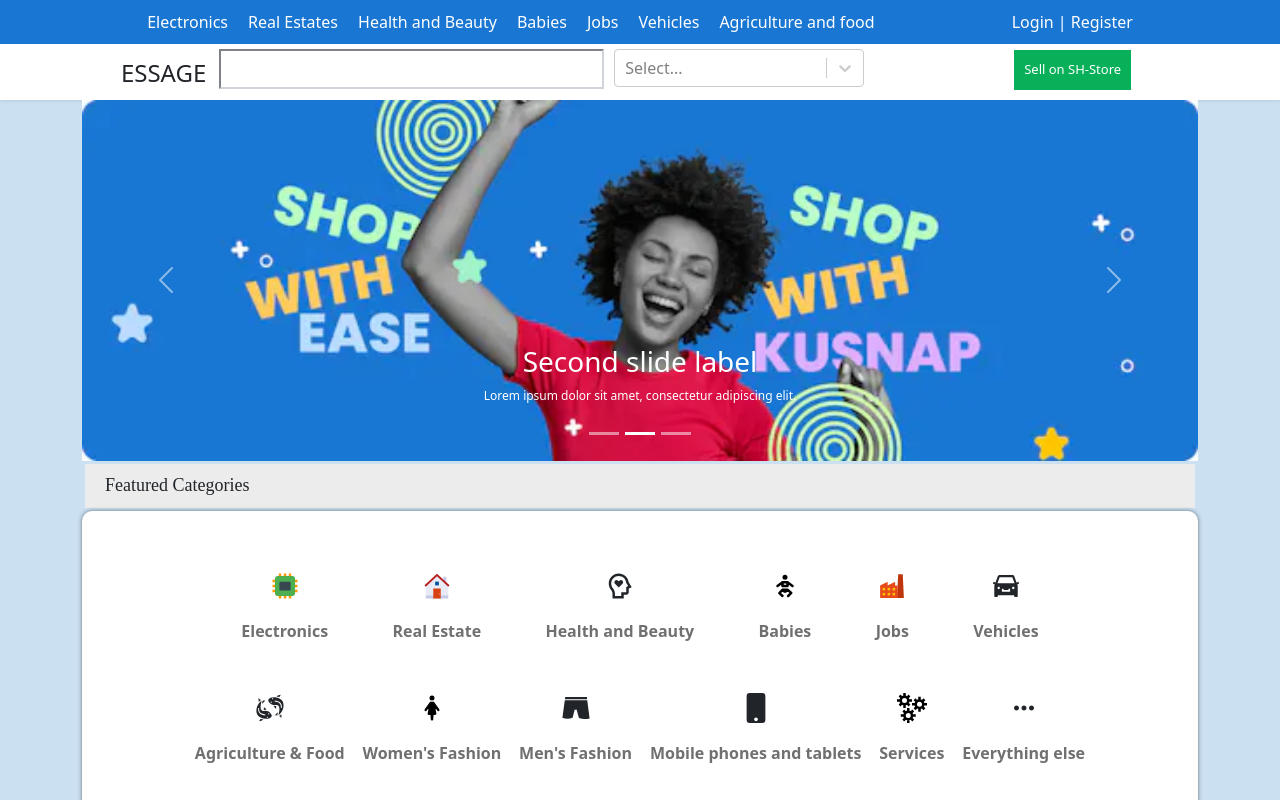
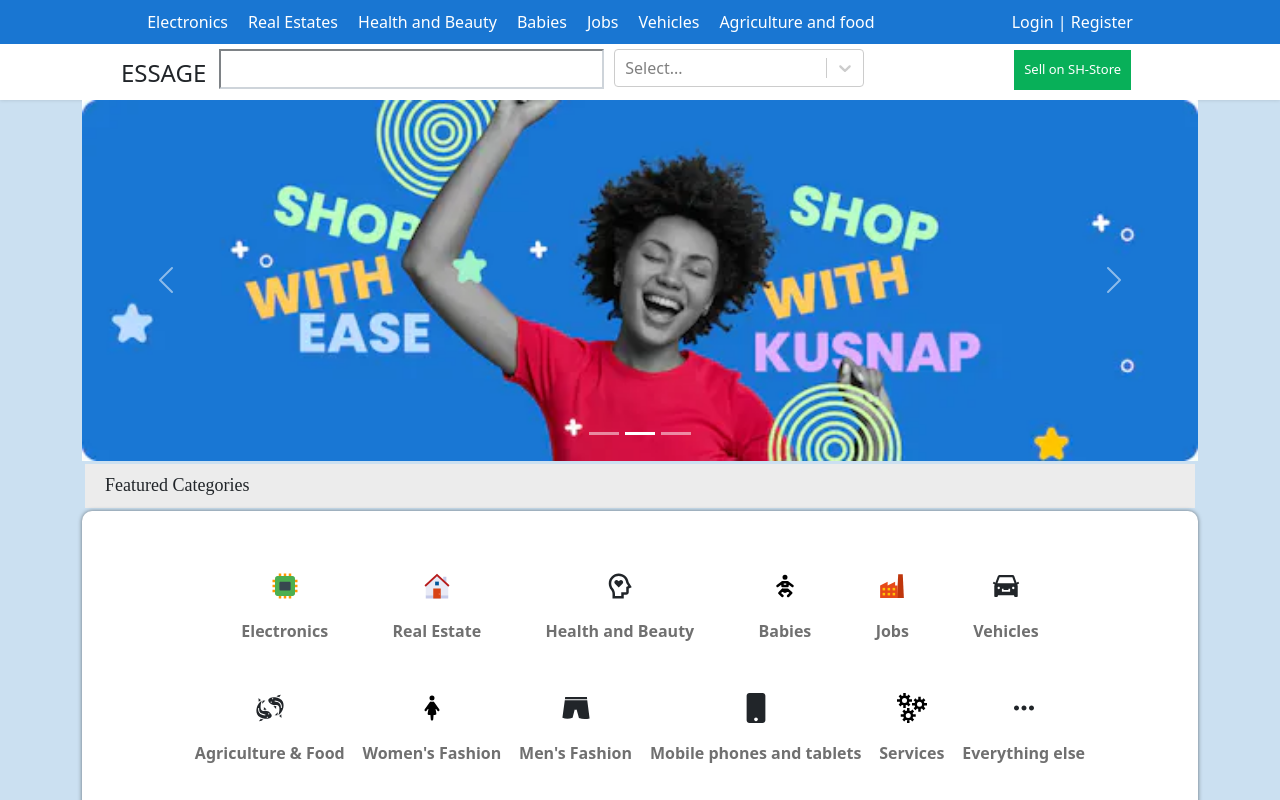
Before and after one commit to SHPrince1/essage-store, a React (Create React App) app: page / in a window 1280 px wide. Shown: the top 800 px of the page. Built offline with nearby package versions, Linux system fonts and the light colour scheme.

Commit message:
Commented text on slider

```diff
--- a/src/components/slider.js
+++ b/src/components/slider.js
@@ -32,8 +32,8 @@
           />
 
           <Carousel.Caption>
-            <h3>Second slide label</h3>
-            <p>Lorem ipsum dolor sit amet, consectetur adipiscing elit.</p>
+            {/* <h3>Second slide label</h3>
+            <p>Lorem ipsum dolor sit amet, consectetur adipiscing elit.</p> */}
           </Carousel.Caption>
         </Carousel.Item>
         <Carousel.Item>
@@ -44,10 +44,10 @@
           />
 
           <Carousel.Caption>
-            <h3>Third slide label</h3>
+            {/* <h3>Third slide label</h3>
             <p>
               Praesent commodo cursus magna, vel scelerisque nisl consectetur.
-            </p>
+            </p> */}
           </Carousel.Caption>
         </Carousel.Item>
       </Carousel>
```
